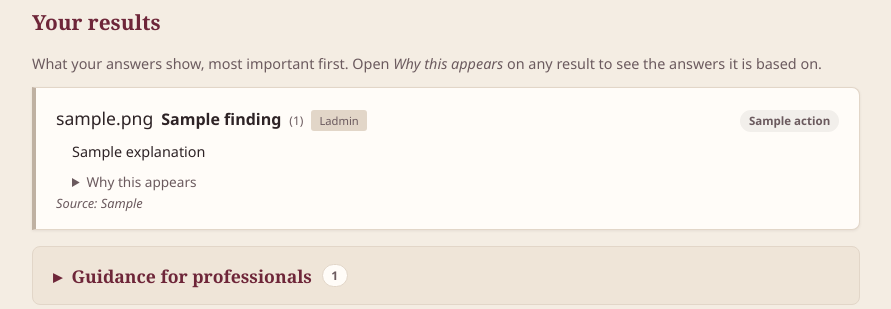
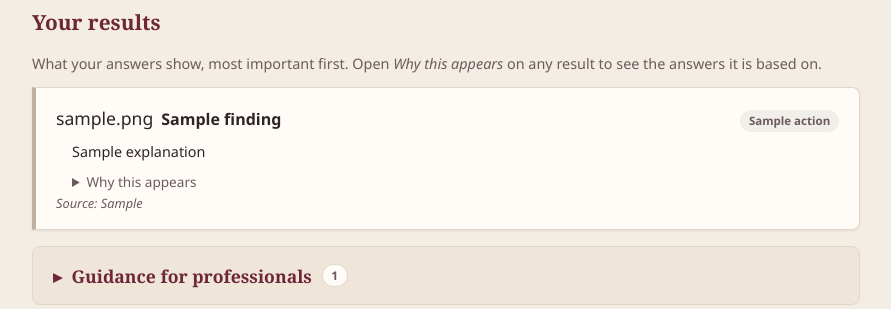
Before and after one commit to SubhanKhanTrekker05/VCogniRule, a Spring app: template src/main/resources/templates/report.html in a window 1280 px wide. Shown: the part 1045-1354 px from the top of the page, without its empty margins (194-1085 px from the left). Run offline with Thymeleaf, Linux system fonts and the light colour scheme; the template is opened without the code that fills it: most values are stand-ins (such as "Sample title", 1, 10 or a date in 2020); data that the repository does not hold is empty; database files in the repository are not loaded.

Commit message:
S4: rule ID and level moved into 'Why this appears'
Result cards no longer show '(PHQ9-MODERATE) L1' next to the name. The same
information is the first line inside 'Why this appears' ('Rule PHQ9-MODERATE
- Level 1'), so it is still there for the viva / explanation facility.

```diff
--- a/src/main/resources/static/css/style.css
+++ b/src/main/resources/static/css/style.css
@@ -426,7 +426,8 @@ a.chip-skip:hover { border-color: var(--primary); color: var(--primary); }
 .finding-header { display: flex; align-items: baseline; flex-wrap: wrap; gap: 0.5rem; margin-bottom: 0.25rem; }
 .finding-icon { font-size: 1.1rem; }
 .finding-name { font-weight: 600; font-size: 1rem; }
-.finding-rule-id { font-size: 0.75rem; color: var(--text-muted); }
+.finding-rule-id { font-size: 0.8rem; color: var(--text); font-family: Consolas, 'Courier New', monospace; font-weight: 600; }
+.trace-rule { font-size: 0.85rem; color: var(--text-muted); margin: 0.5rem 0 0.25rem; }
 .finding-level-badge { font-size: 0.7rem; padding: 0.1rem 0.5rem; border-radius: 3px; background: var(--border); color: var(--text-muted); }
 .finding-explanation { font-size: 0.9rem; margin: 0.5rem 0; padding-left: 1rem; }
 .finding-source { font-size: 0.8rem; color: var(--text-muted); font-style: italic; }
--- a/src/main/resources/templates/fragments/finding.html
+++ b/src/main/resources/templates/fragments/finding.html
@@ -11,18 +11,19 @@
     <div class="finding-header">
         <span class="finding-icon" th:text="${fv.icon}" aria-hidden="true">✓</span>
         <span class="finding-name" th:text="${finding.name}">Finding name</span>
-        <span class="finding-rule-id" th:text="'(' + ${finding.ruleId} + ')'">(RULE)</span>
-        <span class="finding-level-badge" th:text="'L' + ${finding.level}">L1</span>
         <span class="finding-action" th:text="${fv.action}">Action</span>
     </div>
 
     <p class="finding-explanation" th:text="${finding.explanation}">Explanation</p>
 
-    <!-- Why this appears: the answers, scores and earlier findings it was based on -->
-    <div class="trace" th:if="${!fv.basis.isEmpty()}">
+    <!-- Why this appears: which rule produced this result (rule ID + level, for the
+         explanation facility / viva), then the answers, scores and earlier findings it used -->
+    <div class="trace">
         <details>
             <summary>Why this appears</summary>
-            <ul class="basis-list">
+            <p class="trace-rule">Rule <span class="finding-rule-id" th:text="${finding.ruleId}">RULE</span>
+                · <span class="finding-level-badge" th:text="'Level ' + ${finding.level}">Level 1</span></p>
+            <ul class="basis-list" th:if="${!fv.basis.isEmpty()}">
                 <li th:each="b : ${fv.basis}" th:classappend="${b.fromEarlierFinding ? 'basis-chain' : ''}">
                     <span class="basis-label" th:text="${b.label}">Question</span>
                     <span class="basis-value">
```
